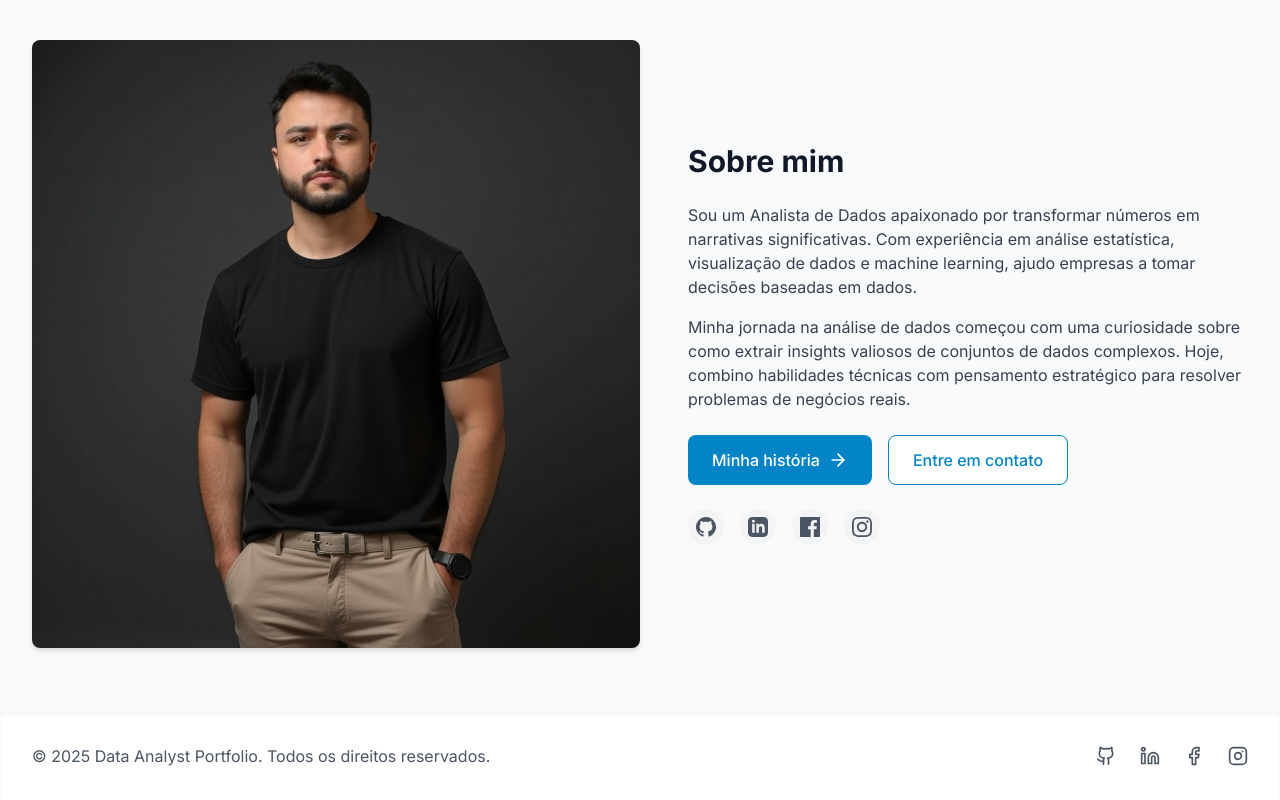
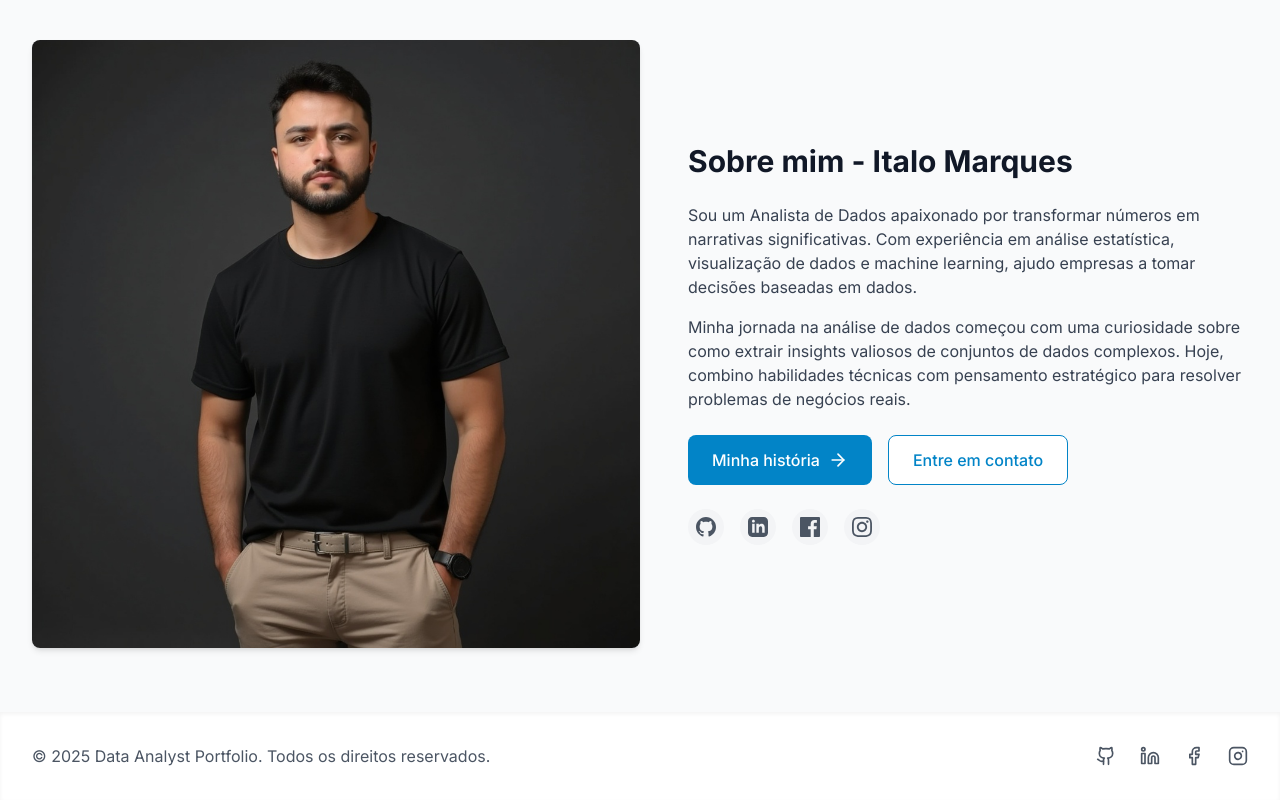
Before and after one commit to italomtato/Port, a React (Vite) app: page / in a window 1280 px wide. Shown: the part 1772-2572 px from the top of the page. Built offline with nearby package versions, Linux system fonts and the light colour scheme.

Commit message:
Update Home.tsx

```diff
--- a/src/pages/Home.tsx
+++ b/src/pages/Home.tsx
@@ -108,7 +108,7 @@ const Home: React.FC = () => {
               />
             </div>
             <div className="md:w-1/2 md:pl-12">
-              <h2 className="text-3xl font-bold text-gray-900 dark:text-white mb-6">Sobre mim</h2>
+              <h2 className="text-3xl font-bold text-gray-900 dark:text-white mb-6">Sobre mim - Italo Marques</h2>
               <p className="text-gray-700 dark:text-gray-300 mb-4">
                 Sou um Analista de Dados apaixonado por transformar números em narrativas significativas. Com experiência em análise estatística, visualização de dados e machine learning, ajudo empresas a tomar decisões baseadas em dados.
               </p>
```
